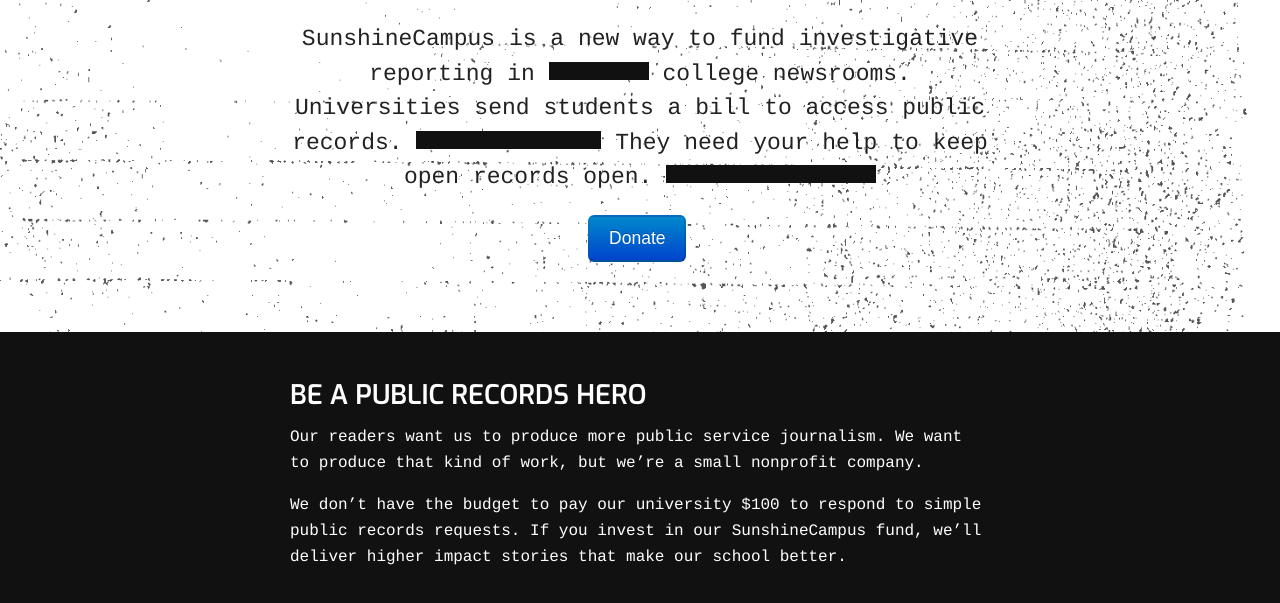
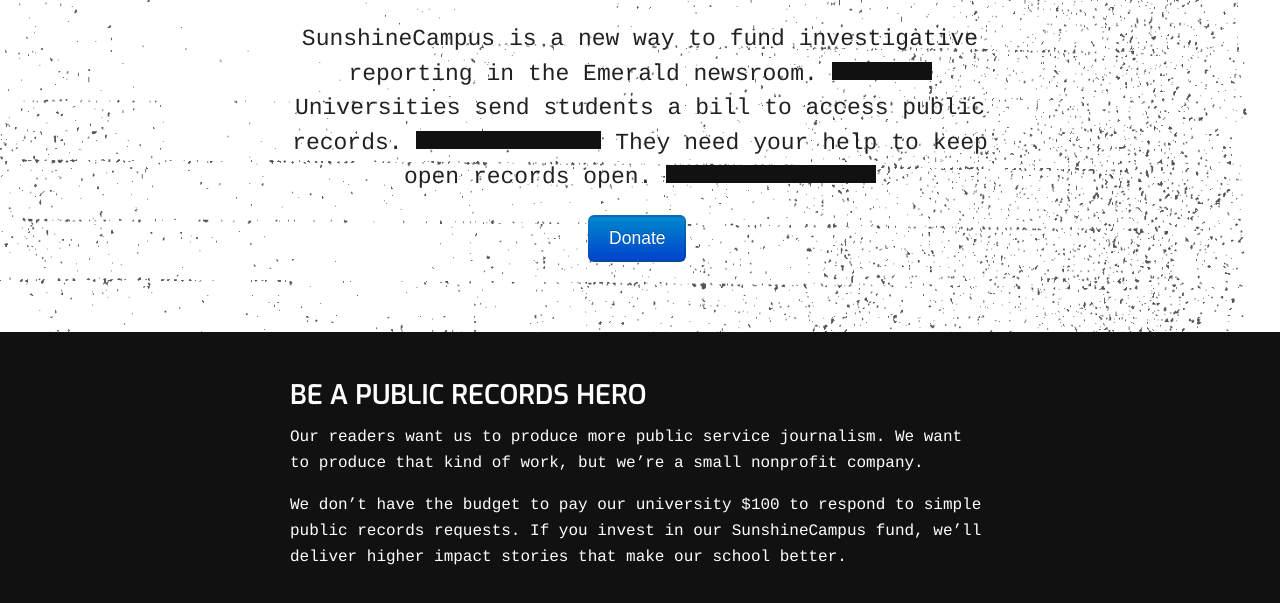
Before and after one commit to dailyemerald/SunshineCampus, a plain HTML site: page index.html in a window 1280 px wide. Shown: the part 255-858 px from the top of the page. Drawn offline with nearby package versions, Linux system fonts and the light colour scheme.

Commit message:
clarify copy

```diff
--- a/index.html
+++ b/index.html
@@ -31,7 +31,7 @@
                     <h2>Support investigative student journalism</h2>
                 </div>
                 <div class="intro">
-                    SunshineCampus is a new way to fund investigative reporting in <div class="redacted"></div> college newsrooms. Universities send students a bill to access public records. <div class="redacted" style="width:185px"></div> They need your help to keep open records open. <div class="redacted" style="width:210px"></div>
+                    SunshineCampus is a new way to fund investigative reporting in the Emerald newsroom. <div class="redacted"></div> Universities send students a bill to access public records. <div class="redacted" style="width:185px"></div> They need your help to keep open records open. <div class="redacted" style="width:210px"></div>
                 </div>
                 <div class="donate-button-wrapper">
                     <form action="https://www.paypal.com/cgi-bin/webscr" method="post" target="_top">
```
